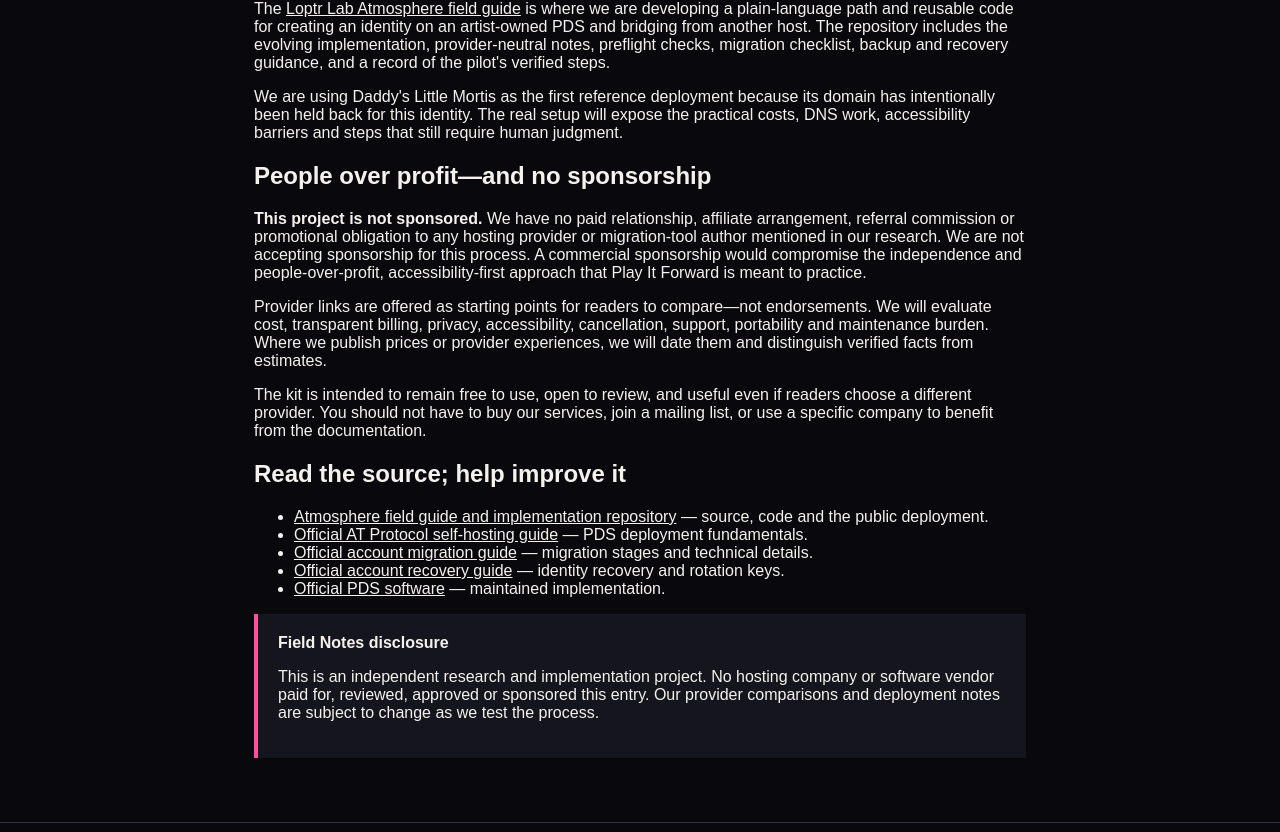
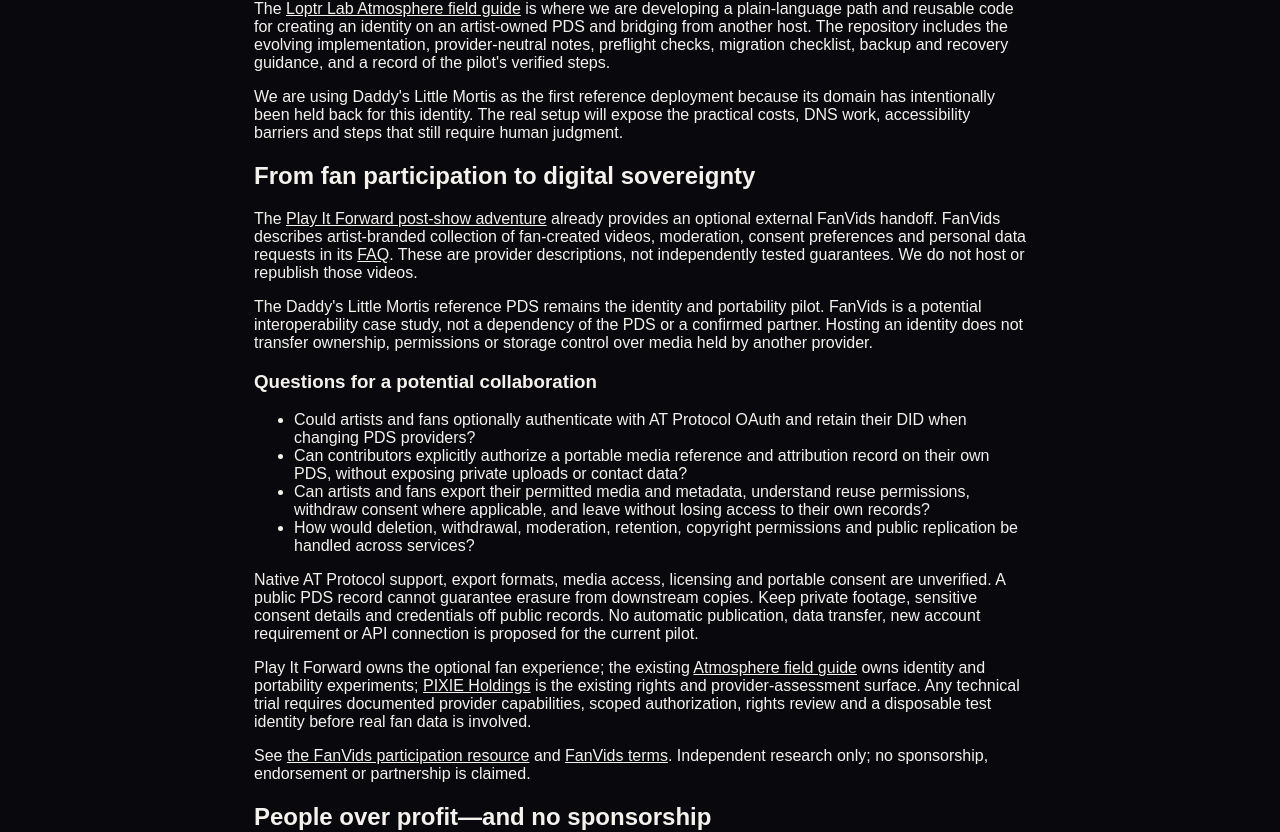
Before and after one commit to Loptr-Lab/pay-it-forward, a Next.js app: page /field-notes/your-pds-your-terms in a window 1280 px wide. Shown: the part 1491-2323 px from the top of the page. Built offline with nearby package versions, Linux system fonts and the light colour scheme.

Commit message:
Extend existing PDS Field Note with FanVids portability research

```diff
--- a/src/app/field-notes/your-pds-your-terms/page.tsx
+++ b/src/app/field-notes/your-pds-your-terms/page.tsx
@@ -51,6 +51,22 @@ export default function Page() {
       <p>The <a href="https://atmosphere.loptrlab.com/">Loptr Lab Atmosphere field guide</a> is where we are developing a plain-language path and reusable code for creating an identity on an artist-owned PDS and bridging from another host. The repository includes the evolving implementation, provider-neutral notes, preflight checks, migration checklist, backup and recovery guidance, and a record of the pilot's verified steps.</p>
       <p>We are using Daddy's Little Mortis as the first reference deployment because its domain has intentionally been held back for this identity. The real setup will expose the practical costs, DNS work, accessibility barriers and steps that still require human judgment.</p>
 
+      <section id="fanvids-interoperability" aria-labelledby="fanvids-title">
+        <h2 id="fanvids-title">From fan participation to digital sovereignty</h2>
+        <p>The <Link href="/adventure/#post-show">Play It Forward post-show adventure</Link> already provides an optional external FanVids handoff. FanVids describes artist-branded collection of fan-created videos, moderation, consent preferences and personal data requests in its <a href="https://www.fanvids.io/faq">FAQ</a>. These are provider descriptions, not independently tested guarantees. We do not host or republish those videos.</p>
+        <p>The Daddy's Little Mortis reference PDS remains the identity and portability pilot. FanVids is a potential interoperability case study, not a dependency of the PDS or a confirmed partner. Hosting an identity does not transfer ownership, permissions or storage control over media held by another provider.</p>
+        <h3>Questions for a potential collaboration</h3>
+        <ul>
+          <li>Could artists and fans optionally authenticate with AT Protocol OAuth and retain their DID when changing PDS providers?</li>
+          <li>Can contributors explicitly authorize a portable media reference and attribution record on their own PDS, without exposing private uploads or contact data?</li>
+          <li>Can artists and fans export their permitted media and metadata, understand reuse permissions, withdraw consent where applicable, and leave without losing access to their own records?</li>
+          <li>How would deletion, withdrawal, moderation, retention, copyright permissions and public replication be handled across services?</li>
+        </ul>
+        <p>Native AT Protocol support, export formats, media access, licensing and portable consent are unverified. A public PDS record cannot guarantee erasure from downstream copies. Keep private footage, sensitive consent details and credentials off public records. No automatic publication, data transfer, new account requirement or API connection is proposed for the current pilot.</p>
+        <p>Play It Forward owns the optional fan experience; the existing <a href="https://atmosphere.loptrlab.com/">Atmosphere field guide</a> owns identity and portability experiments; <a href="https://holdings.loptrlab.com/">PIXIE Holdings</a> is the existing rights and provider-assessment surface. Any technical trial requires documented provider capabilities, scoped authorization, rights review and a disposable test identity before real fan data is involved.</p>
+        <p>See <Link href="/field-notes/#fanvids">the FanVids participation resource</Link> and <a href="https://www.fanvids.io/terms">FanVids terms</a>. Independent research only; no sponsorship, endorsement or partnership is claimed.</p>
+      </section>
+
       <h2>People over profit—and no sponsorship</h2>
       <p><strong>This project is not sponsored.</strong> We have no paid relationship, affiliate arrangement, referral commission or promotional obligation to any hosting provider or migration-tool author mentioned in our research. We are not accepting sponsorship for this process. A commercial sponsorship would compromise the independence and people-over-profit, accessibility-first approach that Play It Forward is meant to practice.</p>
       <p>Provider links are offered as starting points for readers to compare—not endorsements. We will evaluate cost, transparent billing, privacy, accessibility, cancellation, support, portability and maintenance burden. Where we publish prices or provider experiences, we will date them and distinguish verified facts from estimates.</p>
```
